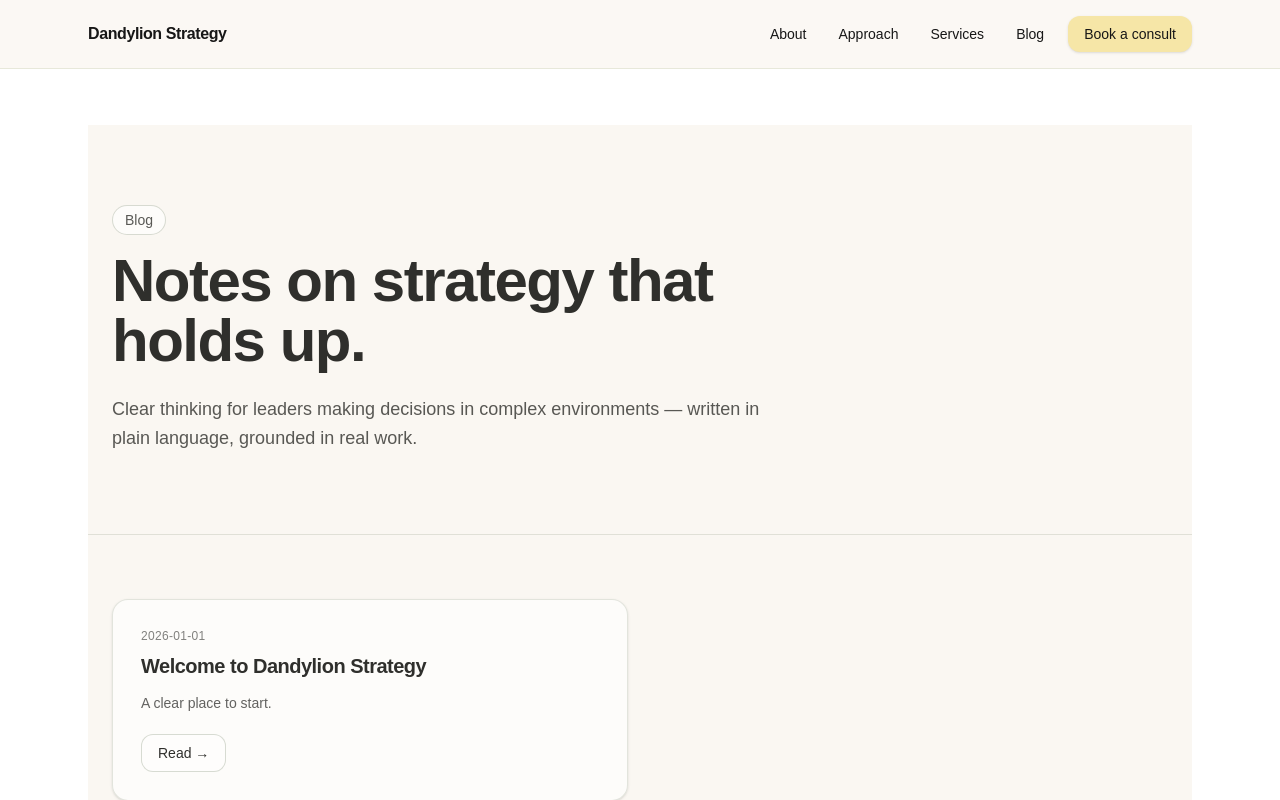
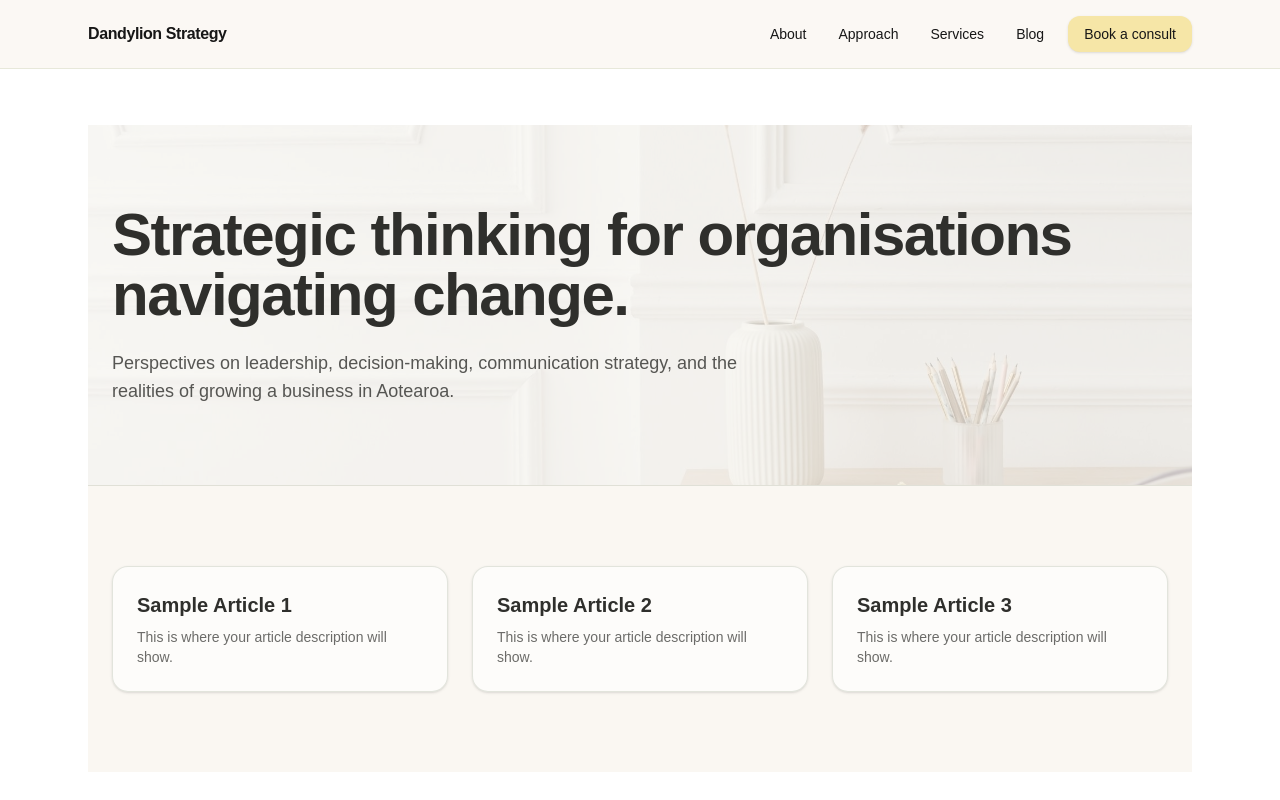
Before and after one commit to DandylionNZ/dandylion-final, a Next.js app: page /blog in a window 1280 px wide. Shown: the top 800 px of the page. Built offline with nearby package versions, Linux system fonts and the light colour scheme.

Commit message:
Add blog banner and images

```diff
--- a/app/blog/[slug]/page.tsx
+++ b/app/blog/[slug]/page.tsx
@@ -1,54 +1,44 @@
-import Link from "next/link";
-import { notFound } from "next/navigation";
-import { getAllPosts, getPostBySlug } from "@/lib/posts";
+import Container from "@/components/Container";
 
-export async function generateStaticParams() {
-  const posts = getAllPosts();
-  return posts.map((p) => ({ slug: p.slug }));
-}
-
-export default function BlogPostPage({
-  params,
-}: {
-  params: { slug: string };
-}) {
-  const post = getPostBySlug(params.slug);
-
-  if (!post) return notFound();
-
+export default function BlogPost() {
   return (
     <main className="bg-[#FAF7F2] text-[#2F2F2C]">
-      <section className="border-b border-[#8F9B85]/25">
-        <div className="mx-auto max-w-3xl px-6 py-14 sm:py-16">
-          <Link
-            href="/blog"
-            className="text-sm text-[#2F2F2C]/70 hover:text-[#2F2F2C]"
-          >
-            ← Back to Blog
-          </Link>
 
-          <div className="mt-6 text-xs uppercase tracking-wide text-[#2F2F2C]/60">
-            {post.date}
+      {/* BLOG POST HERO */}
+      <section className="relative border-b border-[#8F9B85]/25">
+        <div className="absolute inset-0">
+          <img
+            src="/images/blog-post.jpg"
+            alt="Dandylion Strategy article"
+            className="h-full w-full object-cover"
+          />
+          <div className="absolute inset-0 bg-[#FAF7F2]/80" />
         </div>
 
-          <h1 className="mt-3 text-3xl font-semibold tracking-tight md:text-5xl">
-            {post.title}
+        <Container>
+          <div className="relative py-20">
+            <h1 className="text-4xl font-semibold tracking-tight md:text-5xl">
+              Article Title Goes Here
             </h1>
 
-          {post.excerpt ? (
-            <p className="mt-5 text-lg leading-relaxed text-[#2F2F2C]/80">
-              {post.excerpt}
+            <p className="mt-4 text-sm opacity-70">
+              Author • Date
             </p>
-          ) : null}
           </div>
+        </Container>
       </section>
 
-      <article className="mx-auto max-w-3xl px-6 py-14">
-        <div
-          className="prose prose-neutral max-w-none prose-headings:tracking-tight prose-a:text-[#2F2F2C] prose-a:underline"
-          dangerouslySetInnerHTML={{ __html: post.contentHtml }}
-        />
+      {/* BLOG POST BODY */}
+      <section className="py-20">
+        <Container>
+          <article className="prose max-w-none prose-headings:text-[#2F2F2C] prose-p:text-[#2F2F2C]/85">
+            <p>
+              This is where the article content will render from your markdown or CMS.
+            </p>
           </article>
+        </Container>
+      </section>
+
     </main>
   );
 }
--- a/app/blog/page.tsx
+++ b/app/blog/page.tsx
@@ -1,78 +1,53 @@
-import Link from "next/link";
-import { getAllPosts } from "@/lib/posts";
+import Container from "@/components/Container";
 
-export const metadata = {
-  title: "Blog | Dandylion Strategy",
-  description:
-    "Practical strategy thinking for leaders navigating growth, change, and complexity.",
-};
-
-export default function BlogIndex() {
-  const posts = getAllPosts();
-
+export default function BlogPage() {
   return (
     <main className="bg-[#FAF7F2] text-[#2F2F2C]">
-      <section className="border-b border-[#8F9B85]/25">
-        <div className="mx-auto max-w-6xl px-6 py-16 sm:py-20">
-          <p className="mb-4 inline-flex items-center rounded-full border border-[#8F9B85]/35 bg-white/60 px-3 py-1 text-sm text-[#2F2F2C]/80">
-            Blog
-          </p>
 
-          <h1 className="max-w-3xl text-4xl font-semibold tracking-tight md:text-6xl">
-            Notes on strategy that holds up.
-          </h1>
+      {/* BLOG HERO */}
+      <section className="relative border-b border-[#8F9B85]/25">
+        <div className="absolute inset-0">
+          <img
+            src="/images/blog-hero.jpg"
+            alt="Strategic insights for business leaders"
+            className="h-full w-full object-cover"
+          />
+          <div className="absolute inset-0 bg-[#FAF7F2]/75" />
+        </div>
 
-          <p className="mt-6 max-w-2xl text-lg leading-relaxed text-[#2F2F2C]/80">
-            Clear thinking for leaders making decisions in complex environments —
-            written in plain language, grounded in real work.
-          </p>
-        </div>
+        <Container>
+          <div className="relative py-20">
+            <h1 className="text-4xl font-semibold tracking-tight md:text-6xl">
+              Strategic thinking for organisations navigating change.
+            </h1>
+
+            <p className="mt-6 max-w-2xl text-lg opacity-80">
+              Perspectives on leadership, decision-making, communication strategy,
+              and the realities of growing a business in Aotearoa.
+            </p>
+          </div>
+        </Container>
       </section>
 
-      <section className="mx-auto max-w-6xl px-6 py-16">
-        {posts.length === 0 ? (
-          <div className="rounded-2xl border border-[#8F9B85]/25 bg-white/60 p-8 text-[#2F2F2C]/80">
-            No posts yet.
+      {/* BLOG POSTS GRID */}
+      <section className="py-20">
+        <Container>
+          <div className="grid gap-6 md:grid-cols-3">
+
+            {/* Example cards — your CMS will replace these */}
+            {[1,2,3].map((i) => (
+              <div key={i} className="rounded-2xl border border-[#8F9B85]/25 bg-white/60 p-6 shadow-sm">
+                <h3 className="text-xl font-semibold">Sample Article {i}</h3>
+                <p className="mt-2 text-sm opacity-70">
+                  This is where your article description will show.
+                </p>
+              </div>
+            ))}
+
           </div>
-        ) : (
-          <div className="grid gap-6 md:grid-cols-2">
-            {posts.map((post) => (
-              <article
-                key={post.slug}
-                className="rounded-2xl border border-[#8F9B85]/25 bg-white/60 p-7 shadow-sm"
-              >
-                <div className="text-xs uppercase tracking-wide text-[#2F2F2C]/60">
-                  {post.date}
-                </div>
+        </Container>
+      </section>
 
-                <h2 className="mt-2 text-xl font-semibold tracking-tight">
-                  <Link
-                    href={`/blog/${post.slug}`}
-                    className="hover:underline"
-                  >
-                    {post.title}
-                  </Link>
-                </h2>
-
-                {post.excerpt ? (
-                  <p className="mt-3 text-sm leading-relaxed text-[#2F2F2C]/75">
-                    {post.excerpt}
-                  </p>
-                ) : null}
-
-                <div className="mt-5">
-                  <Link
-                    href={`/blog/${post.slug}`}
-                    className="inline-flex rounded-xl border border-[#8F9B85]/35 bg-white/40 px-4 py-2 text-sm font-medium text-[#2F2F2C] hover:bg-white"
-                  >
-                    Read →
-                  </Link>
-                </div>
-              </article>
-            ))}
-          </div>
-        )}
-      </section>
     </main>
   );
 }
```
Also changed, not shown: public/images/blog-hero.jpg (added), public/images/blog-post.jpg (added). Lines whose indentation alone changed are shown as unchanged.
